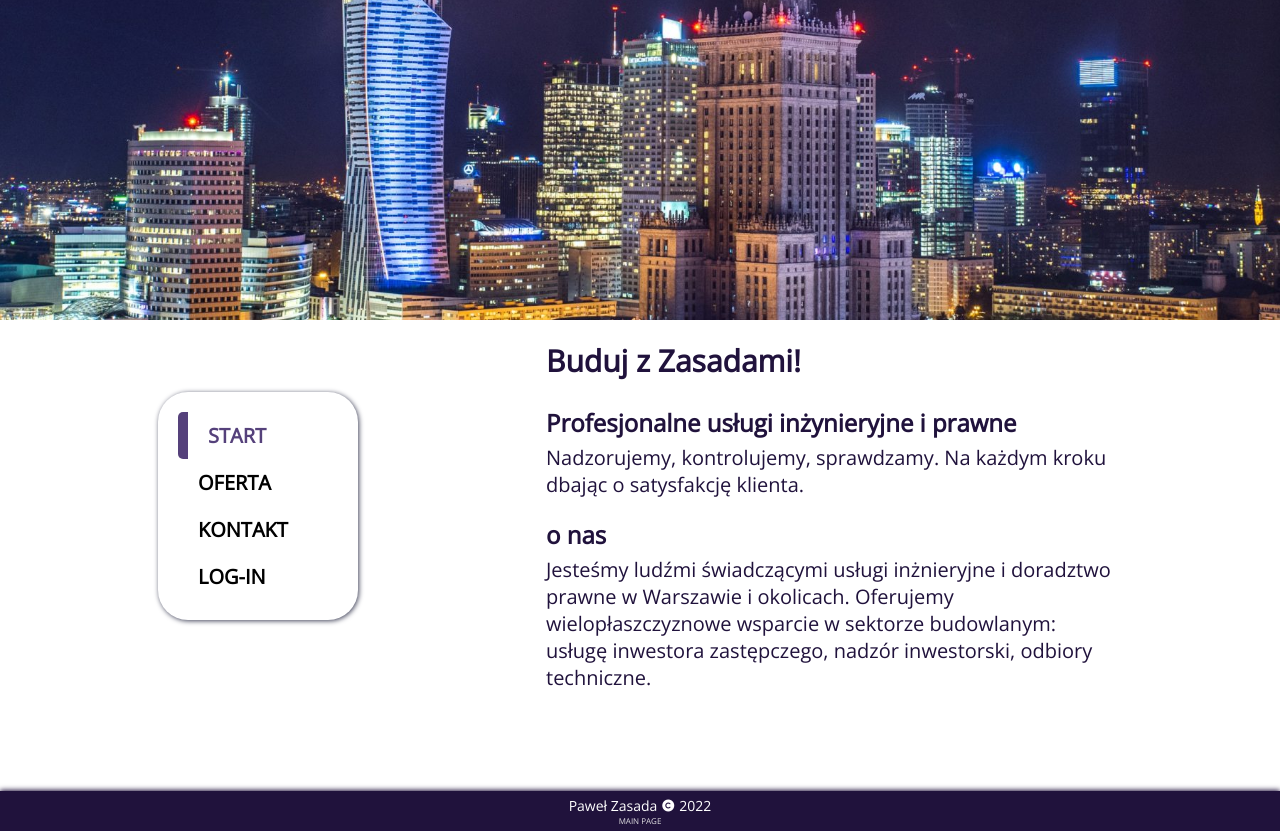
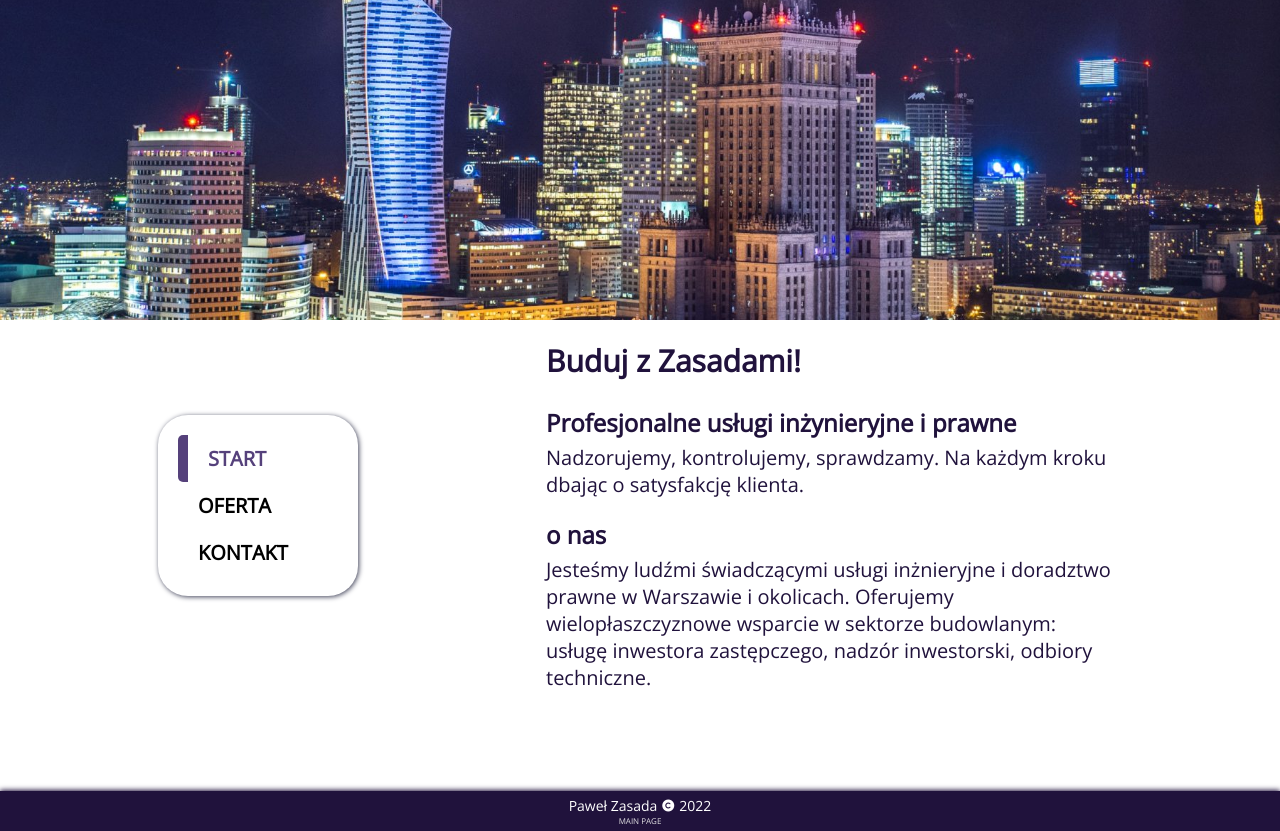
Before and after one commit to Zasada94/buduj-z-zasadami, a React (Create React App) app: page / in a window 1280 px wide. Built offline with nearby package versions, Linux system fonts and the light colour scheme.

Commit message:
website finish

```diff
--- a/src/layouts/Navigation.js
+++ b/src/layouts/Navigation.js
@@ -6,7 +6,6 @@ const list = [
 	{ name: "start", path: "/", exact: true },
 	{ name: "oferta", path: "/products" },
 	{ name: "kontakt", path: "/contact" },
-	{ name: "log-in", path: "/login" },
 ];
 
 const menu = list.map((item) => (
@@ -17,7 +16,7 @@ const menu = list.map((item) => (
 	</li>
 ));
 const Navigation = () => {
-	const [show, setShow] = React.useState();
+	const [show, setShow] = useState();
 	return (
 		<div className={show ? "show navWrapper" : "navWrapper"}>
 			<nav className="main">
--- a/src/styles/App.css
+++ b/src/styles/App.css
@@ -20,8 +20,6 @@ main {
 }
 .blog {
 	width: 80%;
-	display: flex;
-	flex-direction: column;
 	justify-content: center;
 	text-align: center;
 }
--- a/src/styles/Navigation.css
+++ b/src/styles/Navigation.css
@@ -60,7 +60,7 @@ nav.main li:nth-child(4) a.active {
 	position: fixed;
 	min-width: 180px;
 	max-width: 100vw;
-	left: -140px;
+	left: -150px;
 	top: 38vh;
 	height: auto;
 	border-radius: 30px;
--- a/src/styles/Products.css
+++ b/src/styles/Products.css
@@ -46,6 +46,7 @@
 .blog a {
 	display: inline-block;
 	height: 100%;
+	max-width: 400px;
 	text-decoration: none;
 	color: #20123c;
 	padding: 2% 7%;
@@ -53,6 +54,7 @@
 	border-radius: 20px;
 	border: 2px solid #20123c;
 	background-color: #e7e2df;
+	align-items: center;
 }
 
 .blog a:hover {
```
